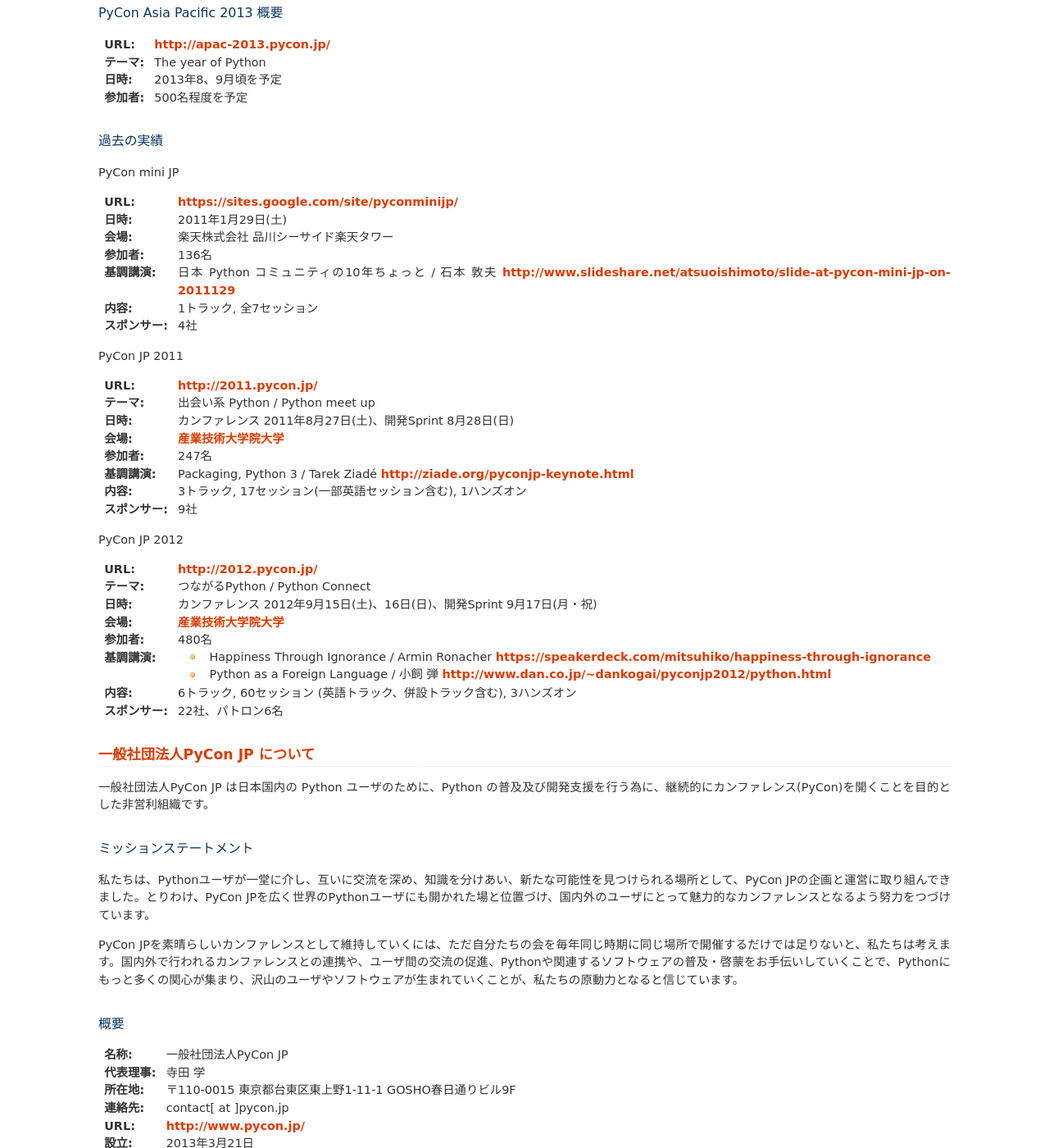
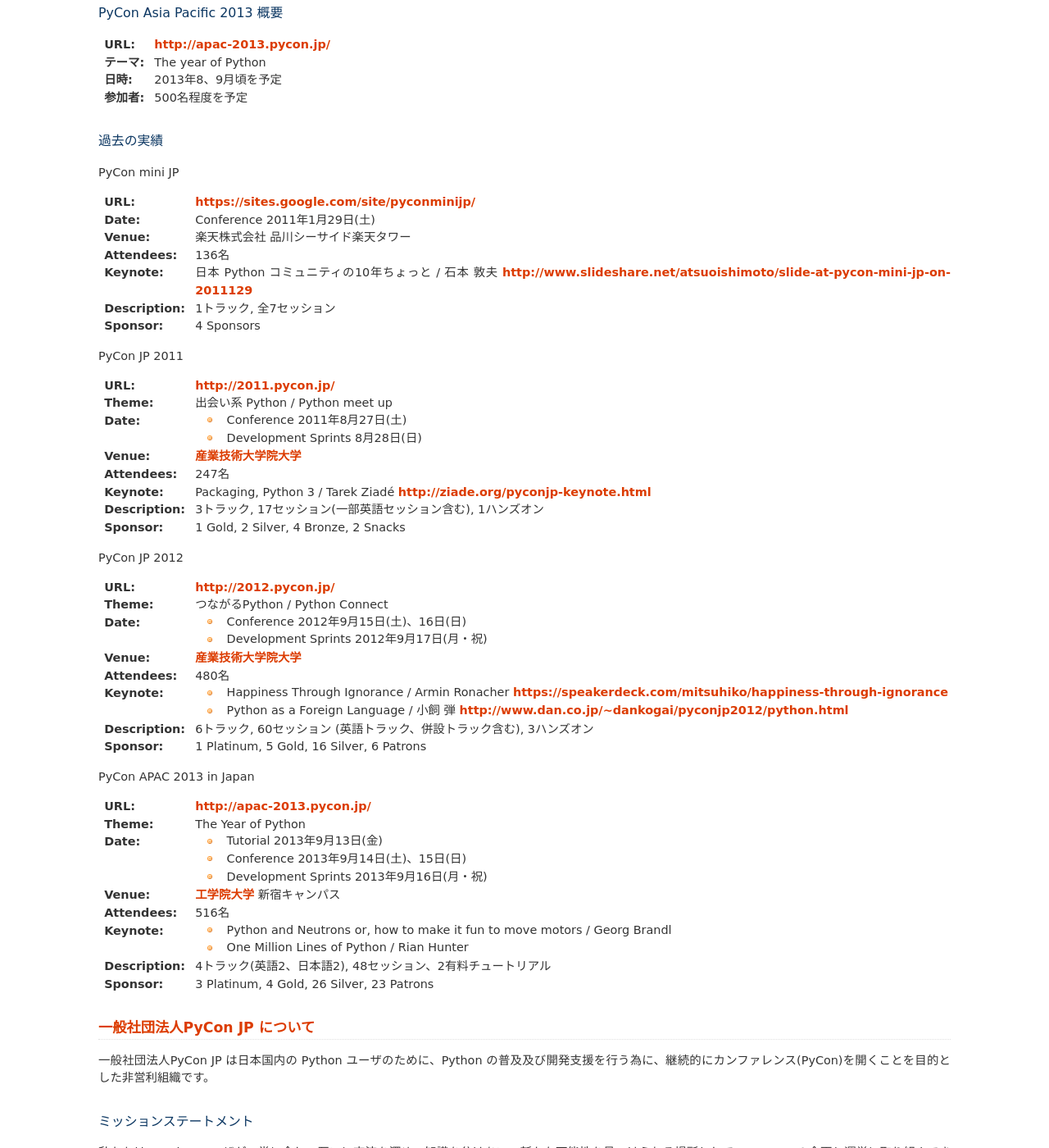
Before and after one commit to pyconjp/www.pycon.jp, a Sphinx documentation site: the page built from source/about.rst, in a window 1280 px wide and 1400 px high, scrolled down 723 px. Shown: the whole window at 82% size. Built offline with Sphinx 7.4.7, drawn with Linux system fonts in a browser that asks for light colours.

Commit message:
update about page

```diff
--- a/source/about.rst
+++ b/source/about.rst
@@ -30,38 +30,58 @@
 PyCon mini JP
 
 :URL: https://sites.google.com/site/pyconminijp/
-:日時: 2011年1月29日(土)
-:会場: 楽天株式会社 品川シーサイド楽天タワー
-:参加者: 136名
-:基調講演: 日本 Python コミュニティの10年ちょっと / 石本 敦夫
+:Date: Conference 2011年1月29日(土)
+:Venue: 楽天株式会社 品川シーサイド楽天タワー
+:Attendees: 136名
+:Keynote: 日本 Python コミュニティの10年ちょっと / 石本 敦夫
   http://www.slideshare.net/atsuoishimoto/slide-at-pycon-mini-jp-on-2011129
-:内容: 1トラック, 全7セッション
-:スポンサー: 4社
+:Description: 1トラック, 全7セッション
+:Sponsor: 4 Sponsors
 
 PyCon JP 2011
 
 :URL: http://2011.pycon.jp/
-:テーマ: 出会い系 Python / Python meet up
-:日時: カンファレンス 2011年8月27日(土)、開発Sprint 8月28日(日)
-:会場: `産業技術大学院大学 <http://aiit.ac.jp/>`_
-:参加者: 247名
-:基調講演: Packaging, Python 3 / Tarek Ziadé
+:Theme: 出会い系 Python / Python meet up
+:Date:
+  - Conference 2011年8月27日(土)
+  - Development Sprints 8月28日(日)
+:Venue: `産業技術大学院大学 <http://aiit.ac.jp/>`_
+:Attendees: 247名
+:Keynote: Packaging, Python 3 / Tarek Ziadé
   http://ziade.org/pyconjp-keynote.html
-:内容: 3トラック, 17セッション(一部英語セッション含む), 1ハンズオン
-:スポンサー: 9社
+:Description: 3トラック, 17セッション(一部英語セッション含む), 1ハンズオン
+:Sponsor: 1 Gold, 2 Silver, 4 Bronze, 2 Snacks
 
 PyCon JP 2012
 
 :URL: http://2012.pycon.jp/
-:テーマ: つながるPython / Python Connect
-:日時: カンファレンス 2012年9月15日(土)、16日(日)、開発Sprint 9月17日(月・祝)
-:会場: `産業技術大学院大学 <http://aiit.ac.jp/>`_
-:参加者: 480名
-:基調講演:
+:Theme: つながるPython / Python Connect
+:Date:
+  - Conference 2012年9月15日(土)、16日(日)
+  - Development Sprints 2012年9月17日(月・祝)
+:Venue: `産業技術大学院大学 <http://aiit.ac.jp/>`_
+:Attendees: 480名
+:Keynote:
   - Happiness Through Ignorance / Armin Ronacher https://speakerdeck.com/mitsuhiko/happiness-through-ignorance
   - Python as a Foreign Language / 小飼 弾 http://www.dan.co.jp/~dankogai/pyconjp2012/python.html
-:内容: 6トラック, 60セッション (英語トラック、併設トラック含む), 3ハンズオン
-:スポンサー: 22社、パトロン6名
+:Description: 6トラック, 60セッション (英語トラック、併設トラック含む), 3ハンズオン
+:Sponsor: 1 Platinum, 5 Gold, 16 Silver, 6 Patrons
+
+PyCon APAC 2013 in Japan
+
+:URL: http://apac-2013.pycon.jp/
+:Theme: The Year of Python
+:Date:
+  - Tutorial 2013年9月13日(金)
+  - Conference 2013年9月14日(土)、15日(日)
+  - Development Sprints 2013年9月16日(月・祝)
+:Venue: `工学院大学 <http://www.kogakuin.ac.jp/index.html>`_ 新宿キャンパス
+:Attendees: 516名
+:Keynote:
+  - Python and Neutrons or, how to make it fun to move motors / Georg Brandl
+  - One Million Lines of Python / Rian Hunter
+:Description: 4トラック(英語2、日本語2), 48セッション、2有料チュートリアル
+:Sponsor: 3 Platinum, 4 Gold, 26 Silver, 23 Patrons
 
 一般社団法人PyCon JP について
 ==============================
```
